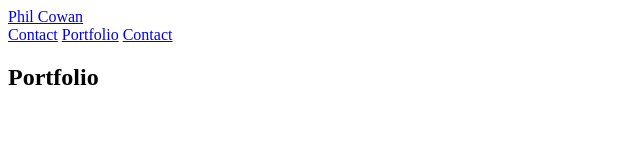
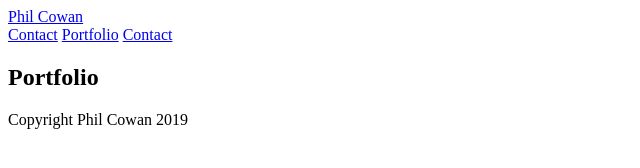
Before and after one commit to phil4lif/new-basic-portfolio, a plain HTML site: page contact.html in a window 1280 px wide. Shown: the whole page, without its empty margins (0-640 px from the left). Drawn offline with Linux system fonts and the light colour scheme.

Commit message:
adding footer html

```diff
--- a/contact.html
+++ b/contact.html
@@ -28,5 +28,6 @@
 
             </section>
 
+            <footer>Copyright Phil Cowan 2019</footer>
 </body>
 </html>
```
Also changed, not shown: index.html (+2 -0 lines), portfolio.html (+2 -0 lines).
